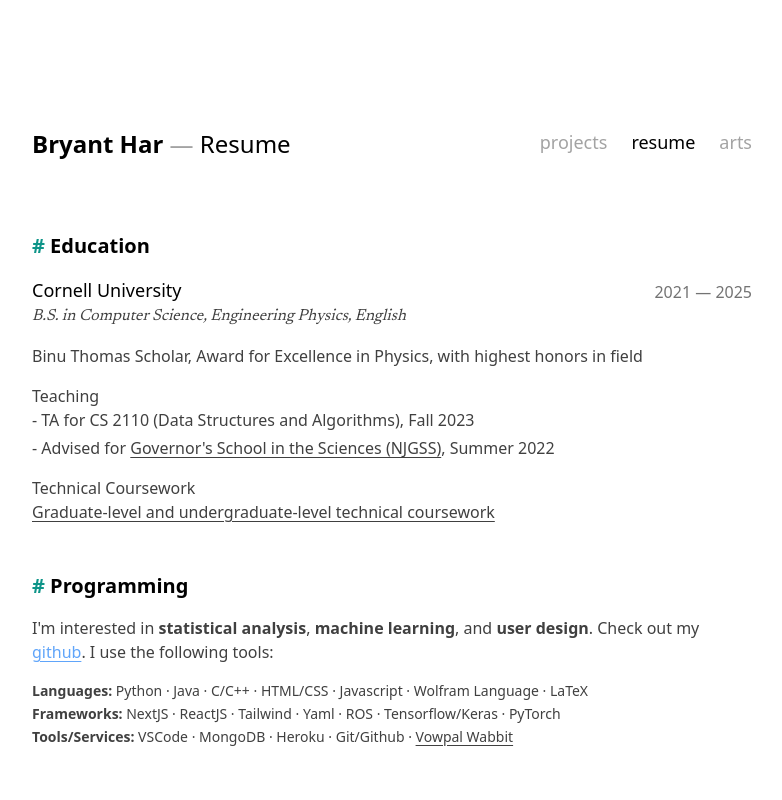
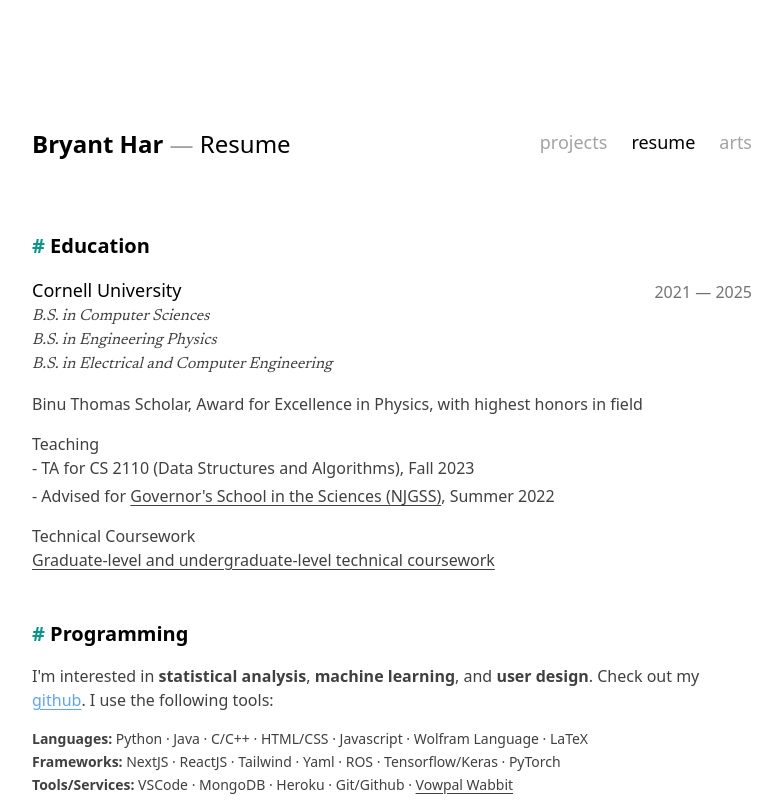
Before and after one commit to bryant-har/bryanthar.com, a Next.js app: page /resume in a window 1280 px wide. Shown: the top 800 px of the page, without its empty margins (248-1030 px from the left). Built offline with nearby package versions, Linux system fonts and the light colour scheme.

Commit message:
change degree

```diff
--- a/src/pages/resume/index.js
+++ b/src/pages/resume/index.js
@@ -19,8 +19,15 @@ export default function Resume() {
             <div className="text-neutral-500 font-normal">2021 — 2025</div>
           </div>
           <p className="font-serif italic">
-            B.S. in Computer Science, Engineering Physics, English
+            B.S. in Computer Sciences
           </p>
+          <p className="font-serif italic">
+            B.S. in Engineering Physics
+          </p>
+          <p className="font-serif italic">
+            B.S. in Electrical and Computer Engineering
+          </p>
+
         </div>
         <p className="font-small mb-4">
           Binu Thomas Scholar,
```
